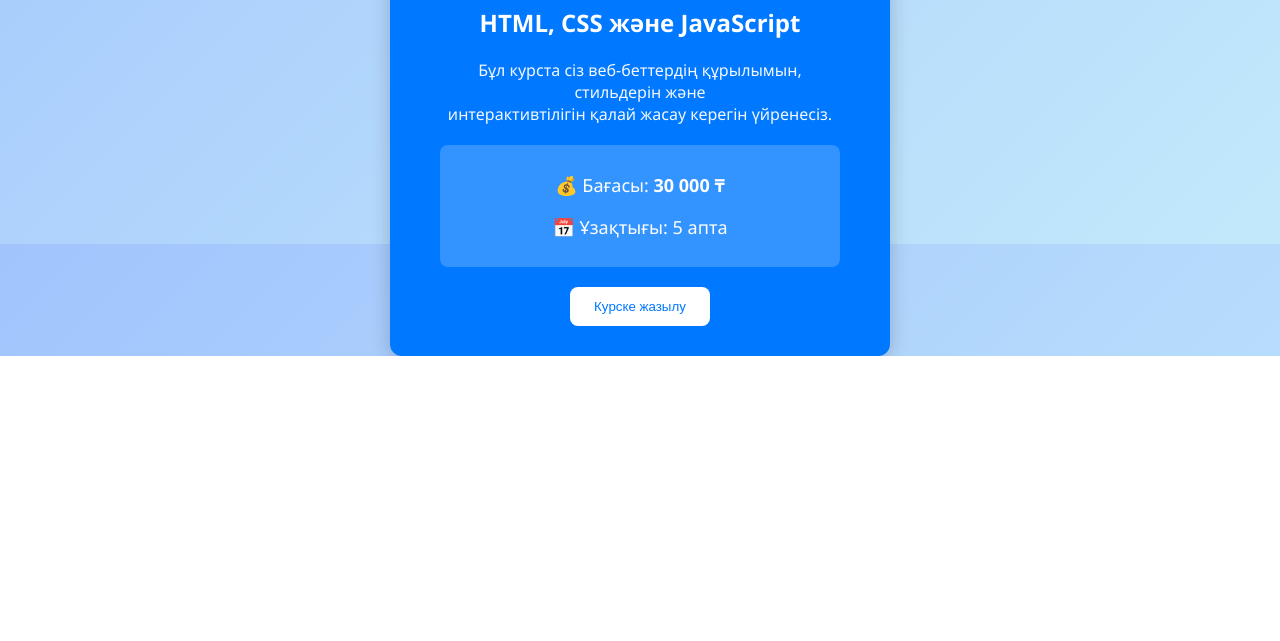
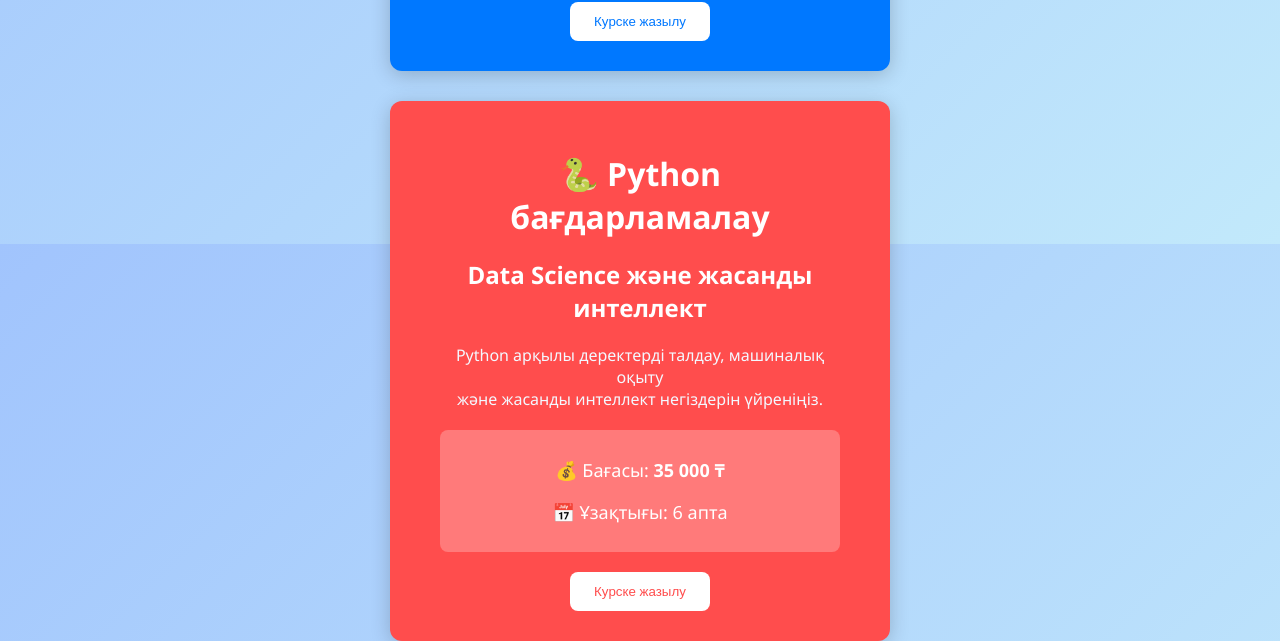
Before and after one commit to zzzhumashovaaa/teamrepo, a website: page views/index.html in a window 1280 px wide. Shown: the part 556-1197 px from the top of the page. Before the commit the page ends 912 px from the top, so only its background shows below. Drawn offline with Linux system fonts and the light colour scheme; files that its build step writes are made by us from their sources.

Commit message:
3ши курс енгызу

```diff
--- a/public/style.css
+++ b/public/style.css
@@ -17,10 +17,20 @@ body {
   box-shadow: 0 4px 20px rgba(0,0,0,0.2);
   text-align: center;
   width: 400px;
+  transition: transform 0.3s ease;
+}
+
+.container:hover {
+  transform: translateY(-5px);
 }
 
 .container.blue {
   background-color: #0078ff;
+  color: #fff;
+}
+
+.container.red {
+  background-color: #ff4d4d;
   color: #fff;
 }
 
@@ -29,7 +39,7 @@ h1 {
   margin-bottom: 5px;
 }
 
-.blue h1 {
+.blue h1, .red h1 {
   color: #fff;
 }
 
@@ -38,7 +48,7 @@ h1 {
   color: #333;
 }
 
-.blue .desc {
+.blue .desc, .red .desc {
   color: #f4f8ff;
 }
 
@@ -54,6 +64,10 @@ h1 {
   background-color: rgba(255, 255, 255, 0.2);
 }
 
+.red .price-box {
+  background-color: rgba(255, 255, 255, 0.25);
+}
+
 button {
   background-color: #0078ff;
   color: white;
@@ -61,11 +75,17 @@ button {
   padding: 12px 24px;
   border-radius: 8px;
   cursor: pointer;
+  transition: background 0.3s;
 }
 
 .blue button {
   background-color: #fff;
   color: #0078ff;
+}
+
+.red button {
+  background-color: #fff;
+  color: #ff4d4d;
 }
 
 button:hover {
@@ -75,3 +95,7 @@ button:hover {
 .blue button:hover {
   background-color: #e0e0e0;
 }
+
+.red button:hover {
+  background-color: #ffe3e3;
+}
--- a/views/index.html
+++ b/views/index.html
@@ -9,34 +9,42 @@
   <div class="container">
     <h1>💻 Веб-бағдарламалау курсы</h1>
     <h2>Node.js негіздері</h2>
-
     <p class="desc">
       Бұл курс арқылы сіз серверлік JavaScript тілін үйренесіз. <br>
       Express.js көмегімен қарапайым сайттар мен API жасай аласыз.
     </p>
-
     <div class="price-box">
       <p>💰 Бағасы: <strong>25 000 ₸</strong></p>
       <p>📅 Ұзақтығы: 4 апта</p>
     </div>
-
     <button>Курске жазылу</button>
   </div>
 
   <div class="container blue">
     <h1>🌐 Frontend курсы</h1>
     <h2>HTML, CSS және JavaScript</h2>
-
     <p class="desc">
       Бұл курста сіз веб-беттердің құрылымын, стильдерін және <br>
       интерактивтілігін қалай жасау керегін үйренесіз.
     </p>
-
     <div class="price-box">
       <p>💰 Бағасы: <strong>30 000 ₸</strong></p>
       <p>📅 Ұзақтығы: 5 апта</p>
     </div>
+    <button>Курске жазылу</button>
+  </div>
 
+  <div class="container red">
+    <h1>🐍 Python бағдарламалау</h1>
+    <h2>Data Science және жасанды интеллект</h2>
+    <p class="desc">
+      Python арқылы деректерді талдау, машиналық оқыту <br>
+      және жасанды интеллект негіздерін үйреніңіз.
+    </p>
+    <div class="price-box">
+      <p>💰 Бағасы: <strong>35 000 ₸</strong></p>
+      <p>📅 Ұзақтығы: 6 апта</p>
+    </div>
     <button>Курске жазылу</button>
   </div>
 </body>
```
